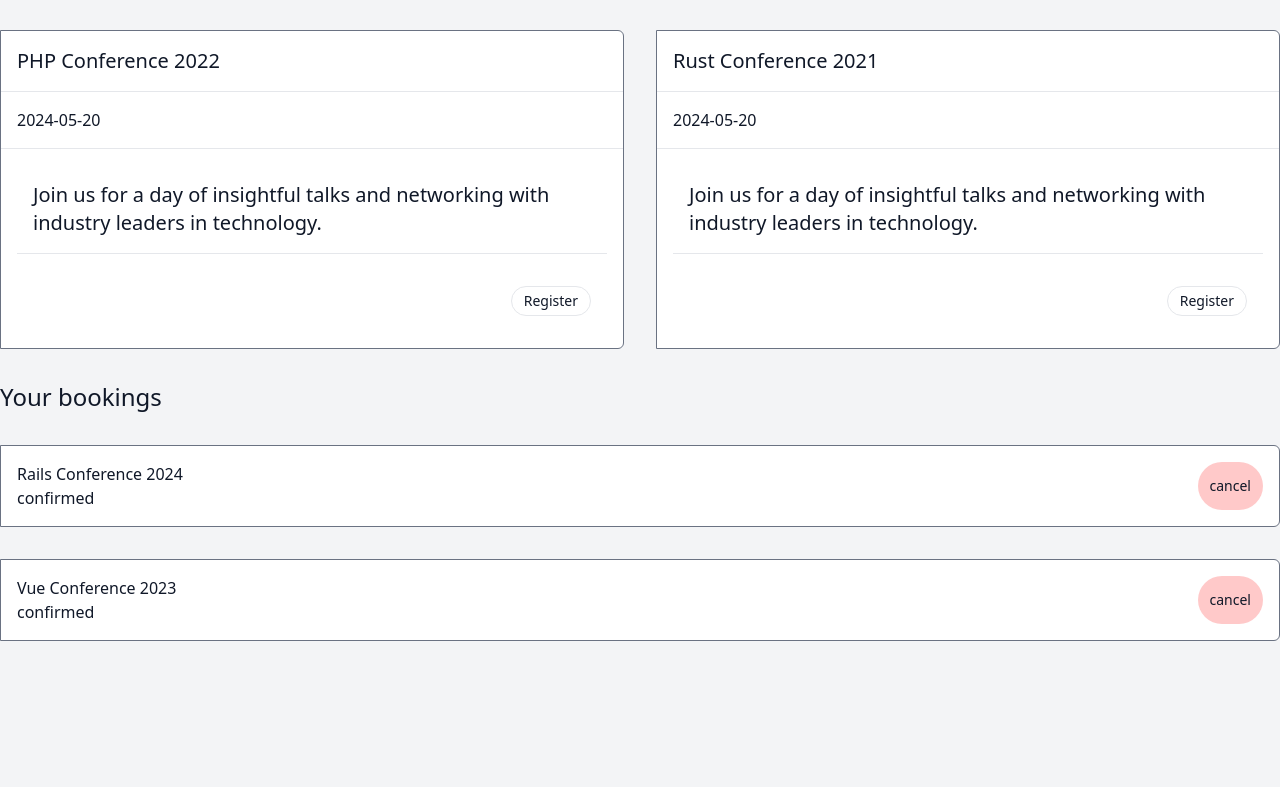
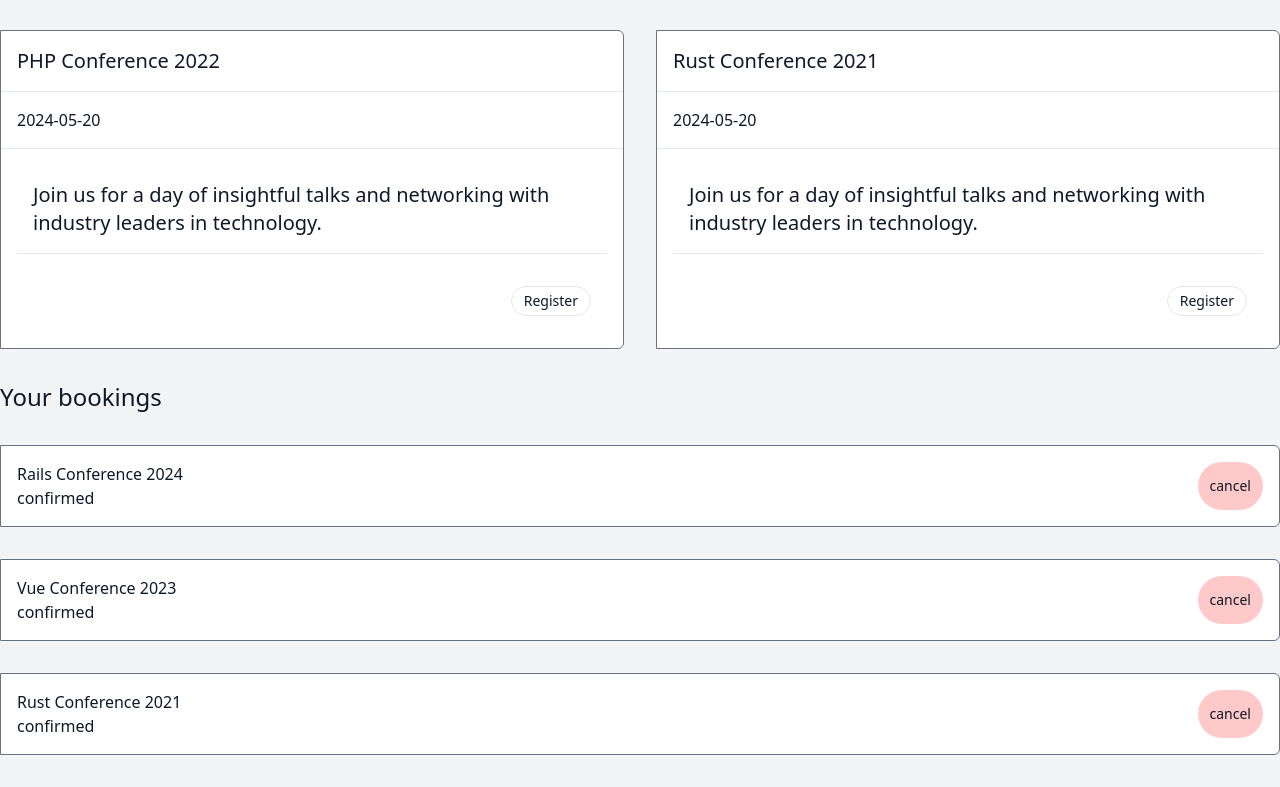
Before and after one commit to Andreeoak/Event-Registration, a Vue app in the folder event-registration/: page / in a window 1280 px wide. Shown: the part 489-1276 px from the top of the page. Before the commit the page ends 1162 px from the top, so only its background shows below. Built offline with nearby package versions, Linux system fonts and the light colour scheme; data requests are answered from the project's data file.

Commit message:
syntax corrections

```diff
--- a/event-registration/db.json
+++ b/event-registration/db.json
@@ -43,6 +43,13 @@
       "eventId": "2",
       "eventTitle": "Vue Conference 2023",
       "status": "confirmed"
+    },
+    {
+      "id": "1752439230459",
+      "userId": 1,
+      "eventId": "4",
+      "eventTitle": "Rust Conference 2021",
+      "status": "confirmed"
     }
   ]
 }
--- a/event-registration/src/App.vue
+++ b/event-registration/src/App.vue
@@ -1,7 +1,7 @@
 <template>
   <main class="container mx-auto my-8 space-y-8">
-    <h1 class="text-4xl fount-medium">Event Booking</h1>
-    <h2 class="text-2xl fount-medium">All Events</h2>
+    <h1 class="text-4xl font-medium">Event Booking</h1>
+    <h2 class="text-2xl font-medium">All Events</h2>
     <section class="grid grid-cols-2 gap-8">
       <template v-if="!eventsLoading">
         <EventCard
@@ -10,7 +10,7 @@
           :title="event.title"
           :when="event.date"
           :description="event.description"
-          @register="() => handleRegistration(event)"
+          @register="handleRegistration(event)"
         />
       </template>
       <template v-else>
@@ -108,9 +108,7 @@ const fetchBooking = async () => {
   }
 }
 
-const findBookingById = (id) => {
-  return bookings.value.findIndex((b) => b.id === id)
-}
+const findBookingById = (id) => bookings.value.findIndex((b) => b.id === id)
 
 const cancelBooking = async (bookingId) => {
   const index = findBookingById(bookingId)
--- a/event-registration/src/components/RoundButton.vue
+++ b/event-registration/src/components/RoundButton.vue
@@ -1,6 +1,5 @@
 <template>
   <button
-    type="button"
     @click="$emit('click')"
     :class="['text-sm font-medium rounded-full px-3 py-1', variants[variant] ?? variants.default]"
   >
```
